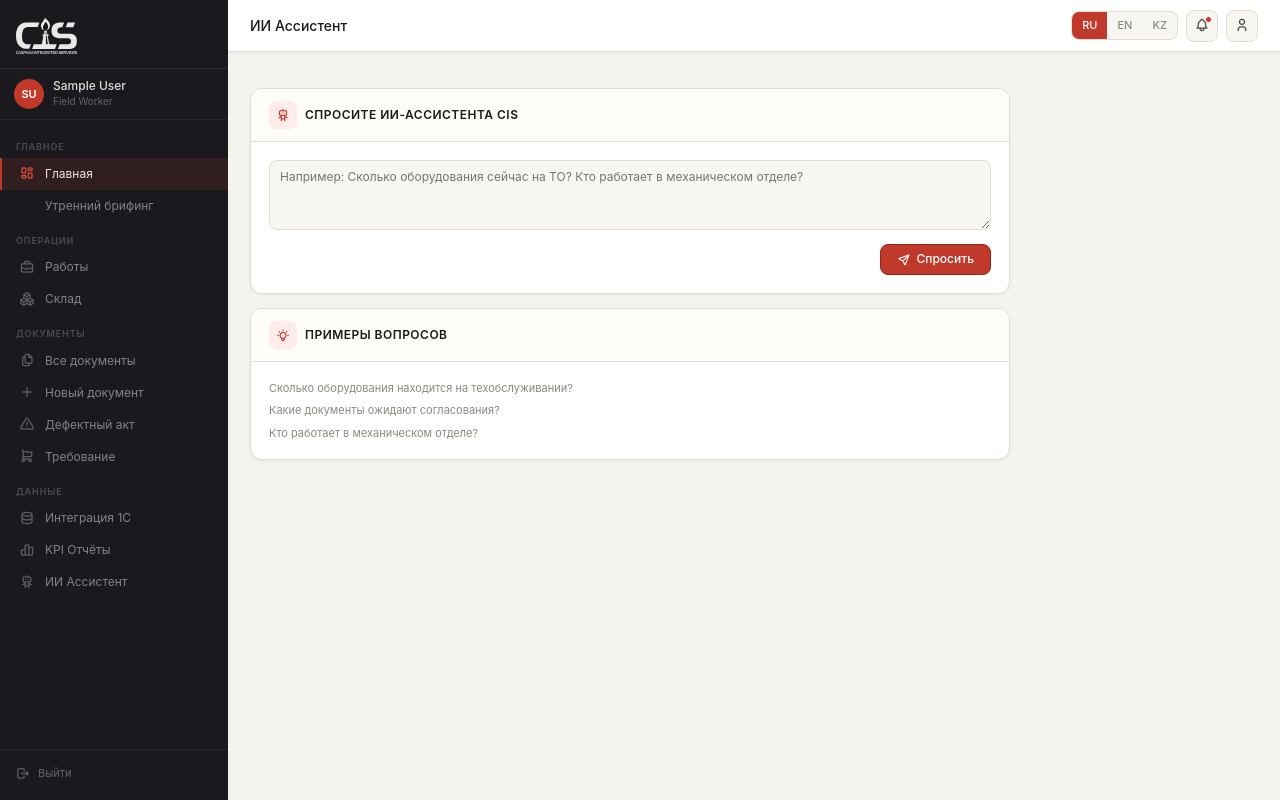
After one commit to altairtair10-cpu/cis-platform-copy, a Flask app: page /assistant in a window 1280 px wide. The commit adds this page. Run offline with Flask 3, Linux system fonts and the light colour scheme; the visitor is signed in with stand-in values (Sample User, id 1); some libraries are stand-ins or nearby versions.

Commit message:
AI assistant page with CIS data context

```diff
--- a/app/blueprints/dashboard/__init__.py
+++ b/app/blueprints/dashboard/__init__.py
@@ -1,4 +1,4 @@
-from flask import Blueprint, render_template
+from flask import Blueprint, render_template, request
 from flask_login import login_required, current_user
 from app.models import Document, Equipment, User
 
@@ -109,3 +109,52 @@ Write a concise professional morning briefing in English. 4-6 bullet points. Sta
             'staff_total':     staff_total,
         }
     )
+@dashboard.route('/assistant', methods=['GET', 'POST'])
+@login_required
+def assistant():
+    import anthropic
+    import os
+
+    answer = None
+    question = None
+
+    if request.method == 'POST':
+        question = request.form.get('question', '').strip()
+        if question:
+            # Gather context
+            equipment_total = Equipment.query.count()
+            equipment_list = Equipment.query.all()
+            docs_pending = Document.query.filter_by(status='pending').count()
+            staff = User.query.filter_by(is_active=True).all()
+
+            equip_lines = [f"- {e.unit_id}: {e.name}, статус: {e.status}, локация: {e.location}" for e in equipment_list]
+            staff_lines = [f"- {u.full_name} ({u.role_display}, {u.department})" for u in staff]
+
+            system_prompt = f"""Ты — ИИ-ассистент компании Caspian Integrated Services (CIS), нефтесервисная компания в Атырау, Казахстан.
+Отвечай на вопросы сотрудников на языке вопроса (русский, английский или казахский).
+
+Данные компании:
+
+Оборудование ({equipment_total} единиц):
+{chr(10).join(equip_lines)}
+
+Документов на согласовании: {docs_pending}
+
+Сотрудники:
+{chr(10).join(staff_lines)}
+
+Отвечай кратко, профессионально, по делу. Если не знаешь ответ — скажи честно."""
+
+            try:
+                client = anthropic.Anthropic(api_key=os.environ.get('ANTHROPIC_API_KEY'))
+                message = client.messages.create(
+                    model="claude-haiku-4-5-20251001",
+                    max_tokens=600,
+                    system=system_prompt,
+                    messages=[{"role": "user", "content": question}]
+                )
+                answer = message.content[0].text
+            except Exception as e:
+                answer = f"Ошибка: {str(e)}"
+
+    return render_template('dashboard/assistant.html', answer=answer, question=question)
--- a/app/templates/base.html
+++ b/app/templates/base.html
@@ -66,7 +66,7 @@
       <div class="sb-section">{{ {'ru':'Данные','en':'Data','kz':'Деректер'}[current_user.language] }}</div>
       <a href="#" class="sb-item"><i class="ti ti-database"></i><span>{{ {'ru':'Интеграция 1С','en':'1С integration','kz':'1С интеграция'}[current_user.language] }}</span></a>
       <a href="#" class="sb-item"><i class="ti ti-chart-bar"></i><span>{{ {'ru':'KPI Отчёты','en':'KPI reports','kz':'KPI есептері'}[current_user.language] }}</span></a>
-      <a href="#" class="sb-item"><i class="ti ti-robot"></i><span>{{ {'ru':'ИИ Ассистент','en':'AI assistant','kz':'ЖИ көмекші'}[current_user.language] }}</span></a>
+      <a href="{{ url_for('dashboard.assistant') }}" class="sb-item"><i class="ti ti-robot"></i><span>{{ {'ru':'ИИ Ассистент','en':'AI assistant','kz':'ЖИ көмекші'}[current_user.language] }}</span></a>
       {% if current_user.is_authenticated and current_user.role == 'it_admin' %}
       <div class="sb-section">{{ {'ru':'Система','en':'System','kz':'Жүйе'}[current_user.language] }}</div>
       <a href="#" class="sb-item"><i class="ti ti-users-cog"></i><span>{{ {'ru':'Пользователи','en':'User management','kz':'Пайдаланушылар'}[current_user.language] }}</span></a>
--- /dev/null
+++ b/app/templates/dashboard/assistant.html
@@ -0,0 +1,56 @@
+{% extends "base.html" %}
+{% block title %}{{ {'ru':'ИИ Ассистент','en':'AI Assistant','kz':'ЖИ Көмекші'}[current_user.language] }}{% endblock %}
+{% block page_title %}{{ {'ru':'ИИ Ассистент','en':'AI Assistant','kz':'ЖИ Көмекші'}[current_user.language] }}{% endblock %}
+
+{% block content %}
+<div style="max-width:760px">
+
+  <div class="card">
+    <div class="card-header">
+      <div class="card-header-left">
+        <div class="card-icon"><i class="ti ti-robot"></i></div>
+        <div class="card-title">{{ {'ru':'Спросите ИИ-ассистента CIS','en':'Ask the CIS AI Assistant','kz':'CIS ЖИ көмекшісінен сұраңыз'}[current_user.language] }}</div>
+      </div>
+    </div>
+    <div class="card-body">
+      <form method="POST">
+        <textarea name="question" rows="3" class="form-textarea" placeholder="{{ {'ru':'Например: Сколько оборудования сейчас на ТО? Кто работает в механическом отделе?','en':'E.g: How much equipment is in maintenance? Who works in the mechanical department?','kz':'Мысалы: Қазір қанша жабдық ТО-да? Механикалық бөлімде кім жұмыс істейді?'}[current_user.language] }}">{{ question or '' }}</textarea>
+        <div style="margin-top:8px;display:flex;justify-content:flex-end">
+          <button type="submit" class="btn btn-primary">
+            <i class="ti ti-send"></i>{{ {'ru':'Спросить','en':'Ask','kz':'Сұрау'}[current_user.language] }}
+          </button>
+        </div>
+      </form>
+    </div>
+  </div>
+
+  {% if answer %}
+  <div class="card">
+    <div class="card-header">
+      <div class="card-header-left">
+        <div class="card-icon"><i class="ti ti-message-circle"></i></div>
+        <div class="card-title">{{ {'ru':'Ответ','en':'Answer','kz':'Жауап'}[current_user.language] }}</div>
+      </div>
+    </div>
+    <div class="card-body">
+      <div style="font-size:13px;color:var(--text-1);line-height:1.8;border-left:3px solid var(--red);padding-left:16px">{{ answer | replace('**', '') | replace('# ', '') }}</div>
+    </div>
+  </div>
+  {% endif %}
+
+  <div class="card">
+    <div class="card-header">
+      <div class="card-header-left">
+        <div class="card-icon"><i class="ti ti-bulb"></i></div>
+        <div class="card-title">{{ {'ru':'Примеры вопросов','en':'Example questions','kz':'Сұрақ мысалдары'}[current_user.language] }}</div>
+      </div>
+    </div>
+    <div class="card-body" style="display:flex;flex-direction:column;gap:6px">
+      <div class="text-muted text-small">{{ {'ru':'Сколько оборудования находится на техобслуживании?','en':'How much equipment is in maintenance?','kz':'Қанша жабдық техқызметте?'}[current_user.language] }}</div>
+      <div class="text-muted text-small">{{ {'ru':'Какие документы ожидают согласования?','en':'Which documents are awaiting approval?','kz':'Қандай құжаттар келісімді күтеді?'}[current_user.language] }}</div>
+      <div class="text-muted text-small">{{ {'ru':'Кто работает в механическом отделе?','en':'Who works in the mechanical department?','kz':'Механикалық бөлімде кім жұмыс істейді?'}[current_user.language] }}</div>
+    </div>
+  </div>
+
+</div>
+{% endblock %}
```
